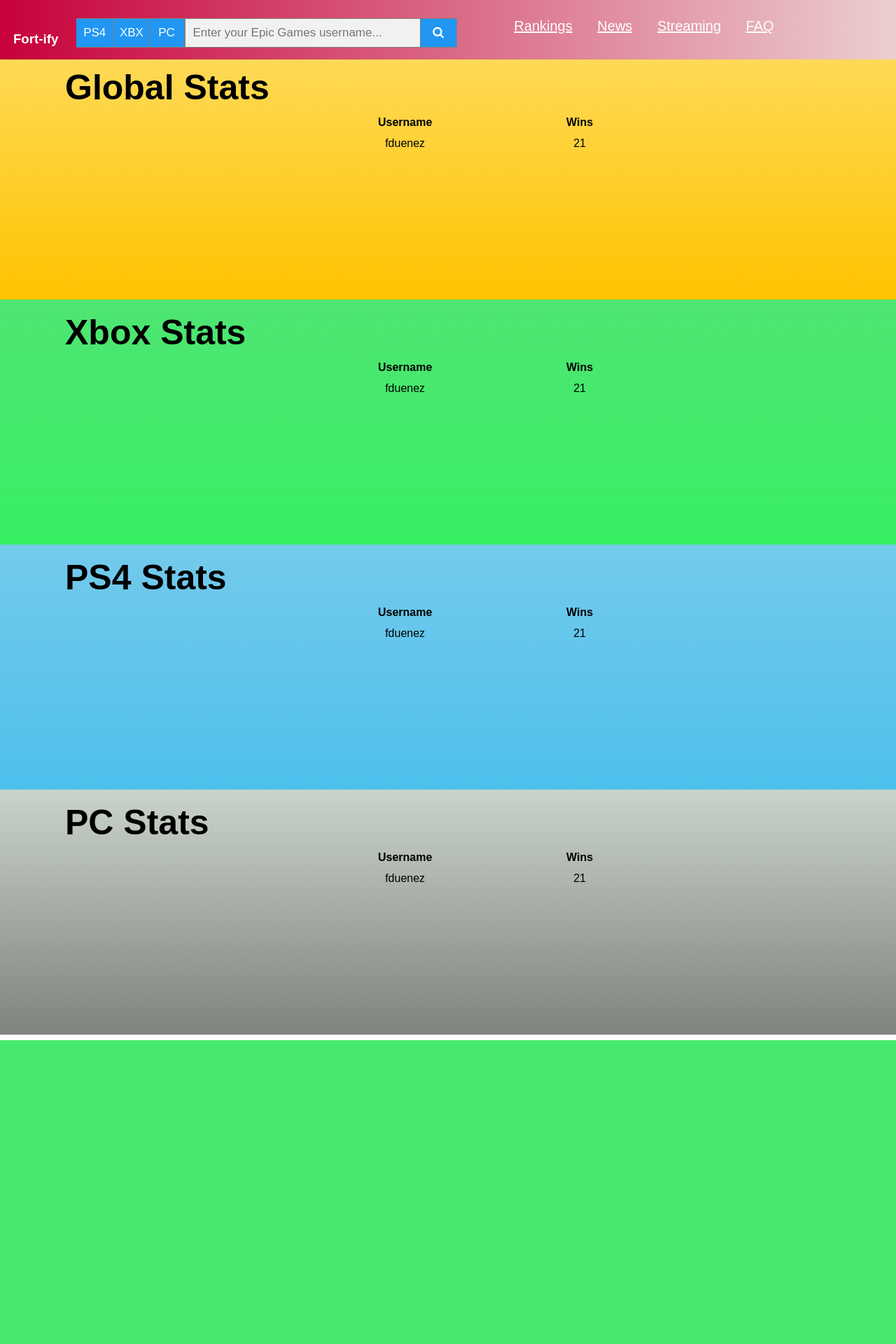
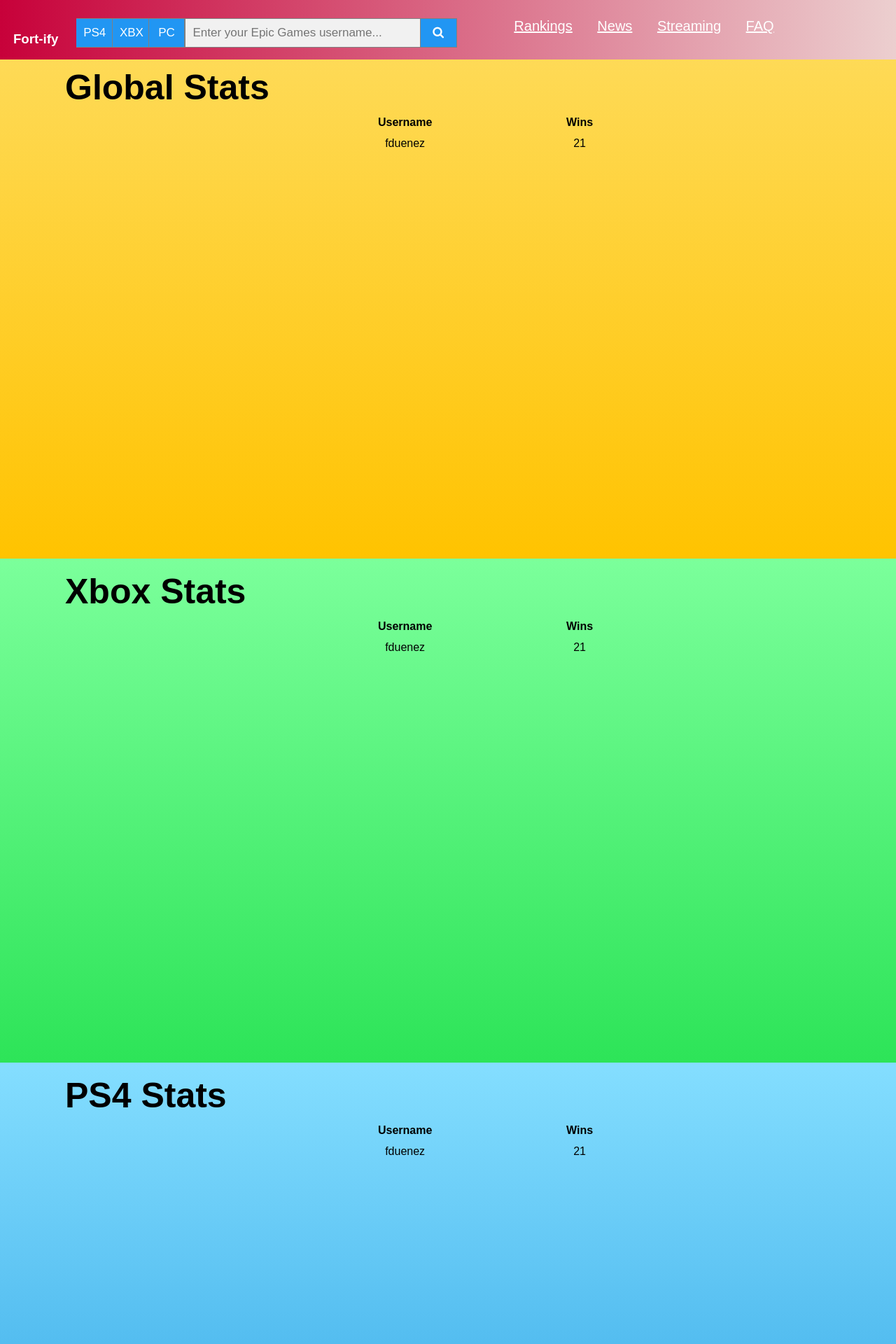
Before and after one commit to lucidlactose/Fort_ify, a PHP site: page /fortHome.php in a window 1280 px wide. Shown: the top 1920 px of the page at 70% size. Before the commit the page ends 1486 px from the top, so only its background shows below. Run offline with PHP 8.4, Linux system fonts and the light colour scheme; some libraries are stand-ins or nearby versions.

Commit message:
Updated page styling

```diff
--- a/css/styles.css
+++ b/css/styles.css
@@ -106,24 +106,24 @@ th{
 			font-size: 50px;
 }
 #globalRank{
-		background-image: linear-gradient(#FEDA57, #FFC300  );
+	background-image: linear-gradient(#FEDA57, #FFC300  );
 	width: 100%;
-	height: 350px;
+	height: 720px;
 }
 #xboxRank{
-	background-image: linear-gradient(#4FE573, #38EF63);
+	background-image: linear-gradient(#7BFF9B, #2DE458);
 	width: 100%;
-	height: 350px;
+	height: 720px;
 }
 #ps4Rank{
-	background-image: linear-gradient(#74CAEB, #4DC0ED);
+	background-image: linear-gradient(#84DEFF, #2DA3E4);
 	width: 100%;
-	height: 350px
+	height: 720px
 }
 #pcRank{
-	background-image: linear-gradient(#CAD3C9, #7E847E);
+	background-image: linear-gradient(#FDFEFF, #696B6E);
 	width: 100%;
-	height: 350px
+	height: 720px
 }
 /******************************************************/
 /*********       PLAYER STATS-SECTION     *************/
```
